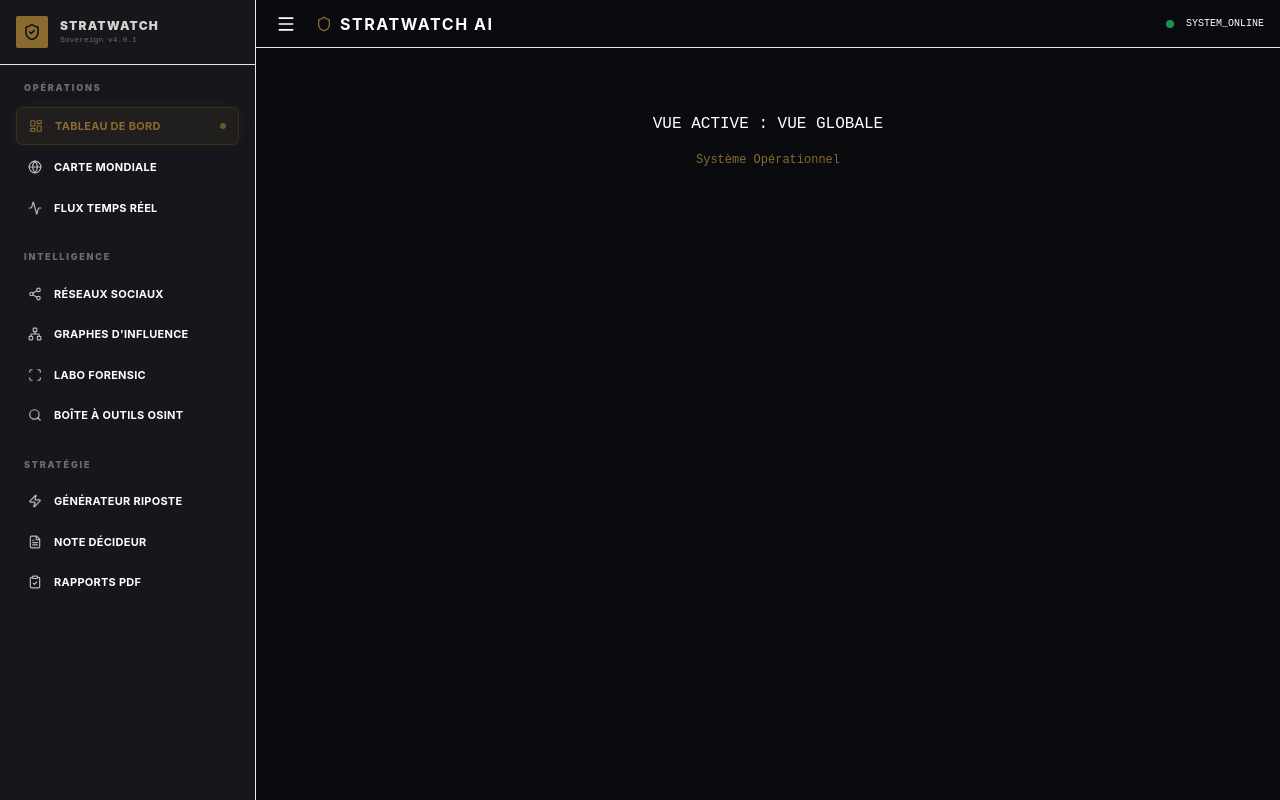
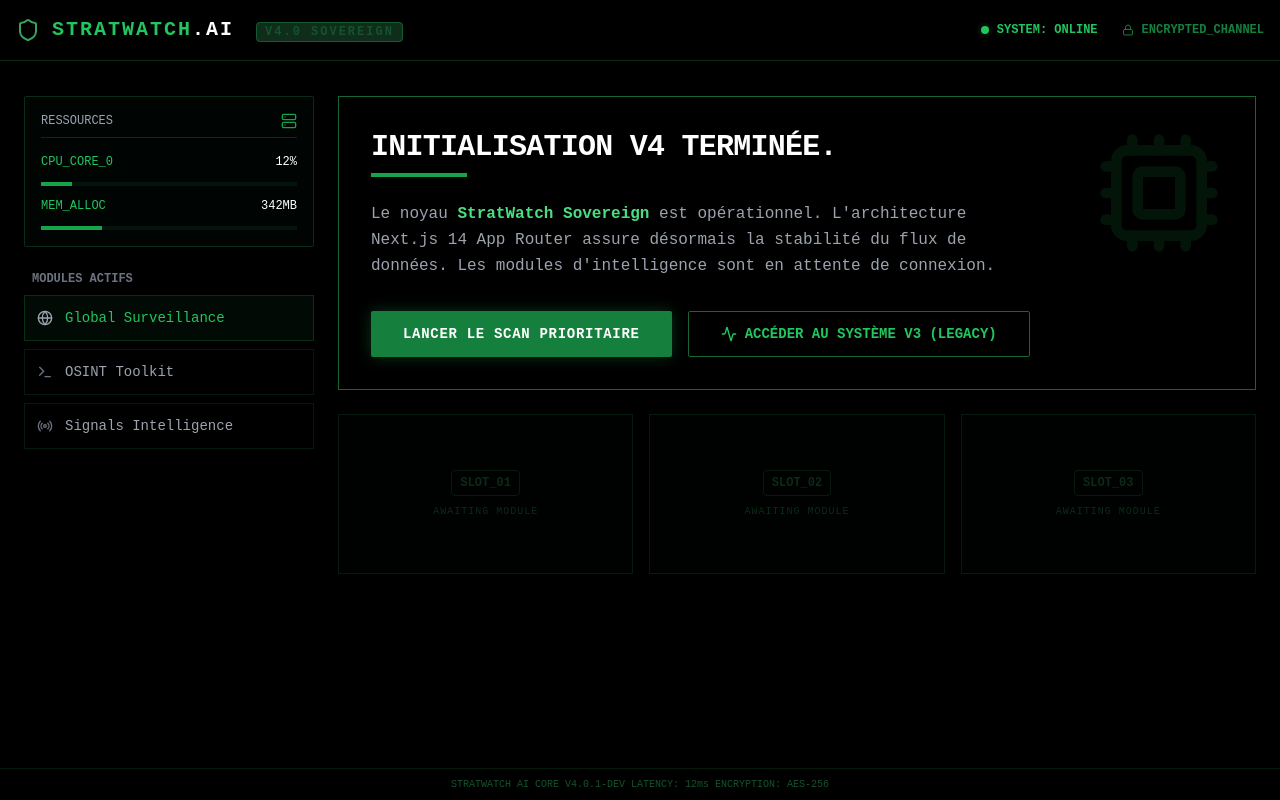
Before and after one commit to srebbaeventsp-cyber/stratwatch-ai, a Next.js app: page / in a window 1280 px wide. Built offline with nearby package versions, Linux system fonts and the light colour scheme.

Commit message:
FEAT(V4): Sovereign UI Deployment (Snapshot V4.0.1)

```diff
--- a/app/page.tsx
+++ b/app/page.tsx
@@ -1,61 +1,121 @@
 'use client';
-import React, { useEffect } from 'react';
-import { useStore } from './store/useStore';
-import OfficialHeader from './components/OfficialHeader';
-import NavSidebar, { View } from './components/NavSidebar';
-import ViewOrchestrator from './components/ViewOrchestrator';
-import AIAssistantCommand from './components/AIAssistantCommand';
-import AlertToastContainer from './components/AlertToastContainer';
-import FocusOverlay from './components/FocusOverlay';
-import { useLanguage } from './contexts/LanguageContext';
 
-export default function App() {
-  const {
-    fetchArticles,
-    startAutoIngest,
-    activeView,
-    setActiveView,
-    filters,
-    setFilters,
-    isSidebarOpen,
-    setIsSidebarOpen,
-    auditLogs,
-    notifications,
-    dismissNotification,
-    focusMode
-  } = useStore();
+import React, { useState, useEffect } from 'react';
+import Link from 'next/link';
+import { Shield, Activity, Globe, Terminal, Lock, Cpu, Server, Radio } from 'lucide-react';
 
+export default function StratWatchDashboard() {
+  const [mounted, setMounted] = useState(false);
+
+  // Hydration fix
   useEffect(() => {
-    fetchArticles();
-    startAutoIngest();
+    setMounted(true);
   }, []);
 
+  if (!mounted) return null;
+
   return (
-    <div className='flex h-screen bg-stw-charcoal overflow-hidden font-tech selection:bg-stw-amber/30'>
-        {/* Navigation Latérale */}
-        <NavSidebar
-          activeView={activeView}
-          onViewChange={setActiveView}
-          isOpen={isSidebarOpen}
-        />
+    <main className="min-h-screen bg-black text-green-500 font-mono selection:bg-green-900 selection:text-white">
+      {/* HEADER STRATÉGIQUE */}
+      <header className="border-b border-green-900/50 p-4 flex justify-between items-center bg-black/90 backdrop-blur fixed w-full top-0 z-50">
+        <div className="flex items-center gap-3">
+          <Shield className="w-6 h-6 animate-pulse text-green-400" />
+          <h1 className="text-xl font-bold tracking-widest">STRATWATCH<span className="text-white">.AI</span> <span className="text-xs text-green-900 bg-green-400/20 ml-2 border border-green-500/30 px-2 py-0.5 rounded">V4.0 SOVEREIGN</span></h1>
+        </div>
+        <div className="flex gap-6 text-xs font-bold">
+          <div className="flex items-center gap-2">
+            <span className="relative flex h-2 w-2">
+              <span className="animate-ping absolute inline-flex h-full w-full rounded-full bg-green-400 opacity-75"></span>
+              <span className="relative inline-flex rounded-full h-2 w-2 bg-green-500"></span>
+            </span>
+            <span>SYSTEM: ONLINE</span>
+          </div>
+          <div className="flex items-center gap-2 text-green-700">
+            <Lock className="w-3 h-3" />
+            <span>ENCRYPTED_CHANNEL</span>
+          </div>
+        </div>
+      </header>
 
-        <div className='flex-1 flex flex-col min-w-0 overflow-hidden relative'>
-          {/* Header de Commandement */}
-          <OfficialHeader onMenuClick={() => setIsSidebarOpen(!isSidebarOpen)} />
+      {/* ZONE OPÉRATIONNELLE */}
+      <div className="pt-24 px-6 grid grid-cols-1 md:grid-cols-12 gap-6 max-w-7xl mx-auto">
 
-          {/* Zone de Rendu Dynamique */}
-          <main className='flex-1 overflow-y-auto situation-grid custom-scrollbar p-6'>
-            <ViewOrchestrator activeView={activeView} />
-          </main>
+        {/* COLONNE GAUCHE : NAVIGATION TACTIQUE */}
+        <aside className="md:col-span-3 space-y-6">
 
-          {/* Overlays de Sécurité et Intelligence */}
-          <div className='absolute bottom-6 right-6 z-50'>
-             <AIAssistantCommand />
+          {/* STATUS PANEL */}
+          <div className="p-4 border border-green-900/50 bg-green-950/10 rounded-sm">
+             <div className="flex items-center justify-between mb-4 border-b border-green-900/50 pb-2">
+                <span className="text-xs text-gray-400">RESSOURCES</span>
+                <Server className="w-4 h-4 text-green-600" />
+             </div>
+             <div className="space-y-3 text-xs">
+                <div className="flex justify-between"><span>CPU_CORE_0</span> <span className="text-white">12%</span></div>
+                <div className="w-full bg-green-900/20 h-1"><div className="bg-green-600 h-1 w-[12%]"></div></div>
+
+                <div className="flex justify-between"><span>MEM_ALLOC</span> <span className="text-white">342MB</span></div>
+                <div className="w-full bg-green-900/20 h-1"><div className="bg-green-600 h-1 w-[24%]"></div></div>
+             </div>
           </div>
 
-          <AlertToastContainer notifications={notifications} onDismiss={dismissNotification} />
-          {focusMode && <FocusOverlay />}
-        </div>
-    </div>
+          <nav className="space-y-2">
+            <div className="text-xs text-gray-500 font-bold px-2 mb-2">MODULES ACTIFS</div>
+            <button className="w-full text-left p-3 border border-green-500/20 bg-green-500/5 hover:bg-green-500/10 hover:border-green-500/50 transition-all flex items-center gap-3 group">
+              <Globe className="w-4 h-4 text-gray-400 group-hover:text-green-400" />
+              <span className="text-sm">Global Surveillance</span>
+            </button>
+            <button className="w-full text-left p-3 border border-green-900/30 hover:bg-green-900/10 transition-all flex items-center gap-3 group">
+              <Terminal className="w-4 h-4 text-gray-500 group-hover:text-green-500" />
+              <span className="text-sm text-gray-400 group-hover:text-green-400">OSINT Toolkit</span>
+            </button>
+            <button className="w-full text-left p-3 border border-green-900/30 hover:bg-green-900/10 transition-all flex items-center gap-3 group">
+              <Radio className="w-4 h-4 text-gray-500 group-hover:text-green-500" />
+              <span className="text-sm text-gray-400 group-hover:text-green-400">Signals Intelligence</span>
+            </button>
+          </nav>
+        </aside>
+
+        {/* ZONE CENTRALE : DASHBOARD */}
+        <section className="md:col-span-9 space-y-6">
+          {/* WELCOME PANEL */}
+          <div className="border border-green-800 bg-black p-8 relative overflow-hidden group">
+            <div className="absolute top-0 right-0 p-8 opacity-10 group-hover:opacity-20 transition-opacity">
+              <Cpu className="w-32 h-32 text-green-500" />
+            </div>
+            <h2 className="text-3xl font-bold text-white mb-2 tracking-tight">INITIALISATION V4 TERMINÉE.</h2>
+            <div className="h-1 w-24 bg-green-600 mb-6"></div>
+            <p className="text-gray-400 mb-8 max-w-2xl leading-relaxed">
+              Le noyau <span className="text-green-400 font-bold">StratWatch Sovereign</span> est opérationnel.
+              L'architecture Next.js 14 App Router assure désormais la stabilité du flux de données.
+              Les modules d'intelligence sont en attente de connexion.
+            </p>
+            <div className="flex flex-wrap gap-4">
+              <button className="bg-green-700 hover:bg-green-600 text-white px-8 py-3 rounded-sm font-bold text-sm tracking-wider transition-all shadow-[0_0_15px_rgba(21,128,61,0.4)] hover:shadow-[0_0_25px_rgba(21,128,61,0.6)]">
+                LANCER LE SCAN PRIORITAIRE
+              </button>
+              <Link href="/dashboard" className="flex items-center gap-2 border border-green-800 text-green-500 hover:border-green-500 hover:text-white px-8 py-3 rounded-sm font-bold text-sm transition-all">
+                <Activity className="w-4 h-4" />
+                ACCÉDER AU SYSTÈME V3 (LEGACY)
+              </Link>
+            </div>
+          </div>
+
+          {/* GRID MODULES EMPTY SLOTS */}
+          <div className="grid grid-cols-1 md:grid-cols-3 gap-4">
+            {[1, 2, 3].map((i) => (
+              <div key={i} className="h-40 border border-green-900/30 bg-green-950/5 flex flex-col items-center justify-center gap-2 text-green-900/50 hover:text-green-500/50 hover:border-green-500/30 hover:bg-green-900/10 transition-all cursor-crosshair">
+                <div className="text-xs font-bold border border-green-900/30 px-2 py-1 rounded">SLOT_0{i}</div>
+                <span className="text-[10px] tracking-widest">AWAITING MODULE</span>
+              </div>
+            ))}
+          </div>
+        </section>
+      </div>
+
+      {/* FOOTER */}
+      <footer className="fixed bottom-0 w-full text-center p-2 text-[10px] text-green-900 bg-black/80 border-t border-green-900/30 pointer-events-none">
+        STRATWATCH AI CORE  V4.0.1-DEV  LATENCY: 12ms  ENCRYPTION: AES-256
+      </footer>
+    </main>
   );
 }
```
